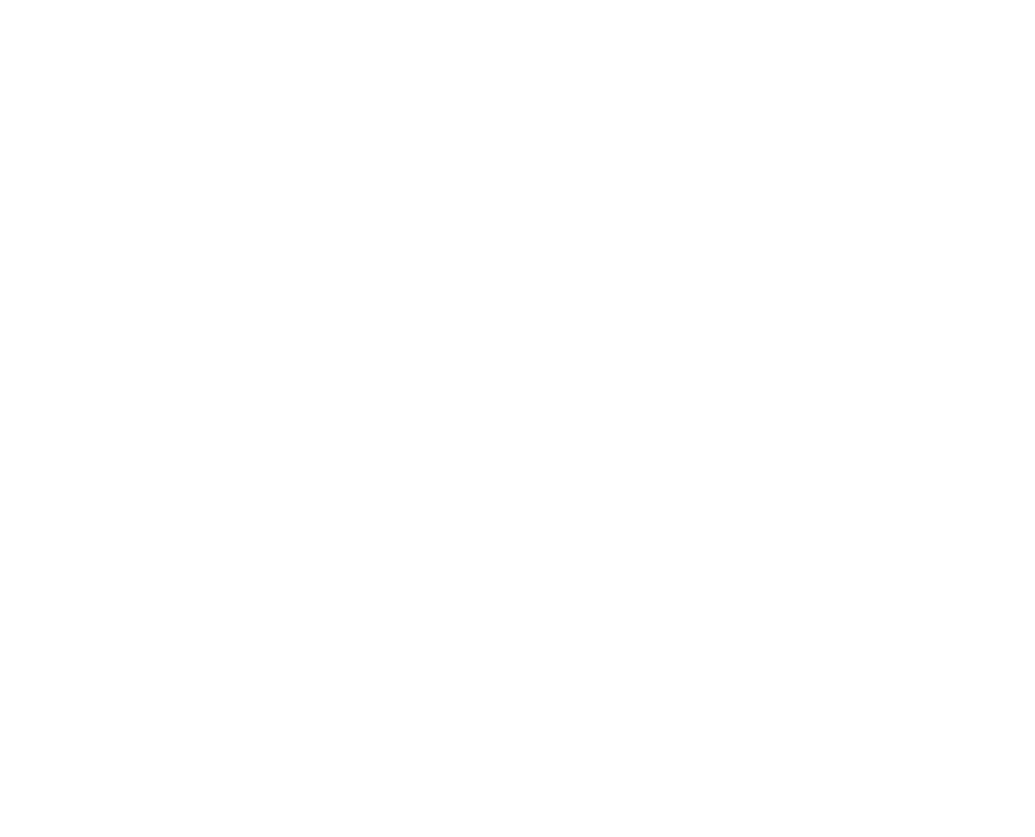
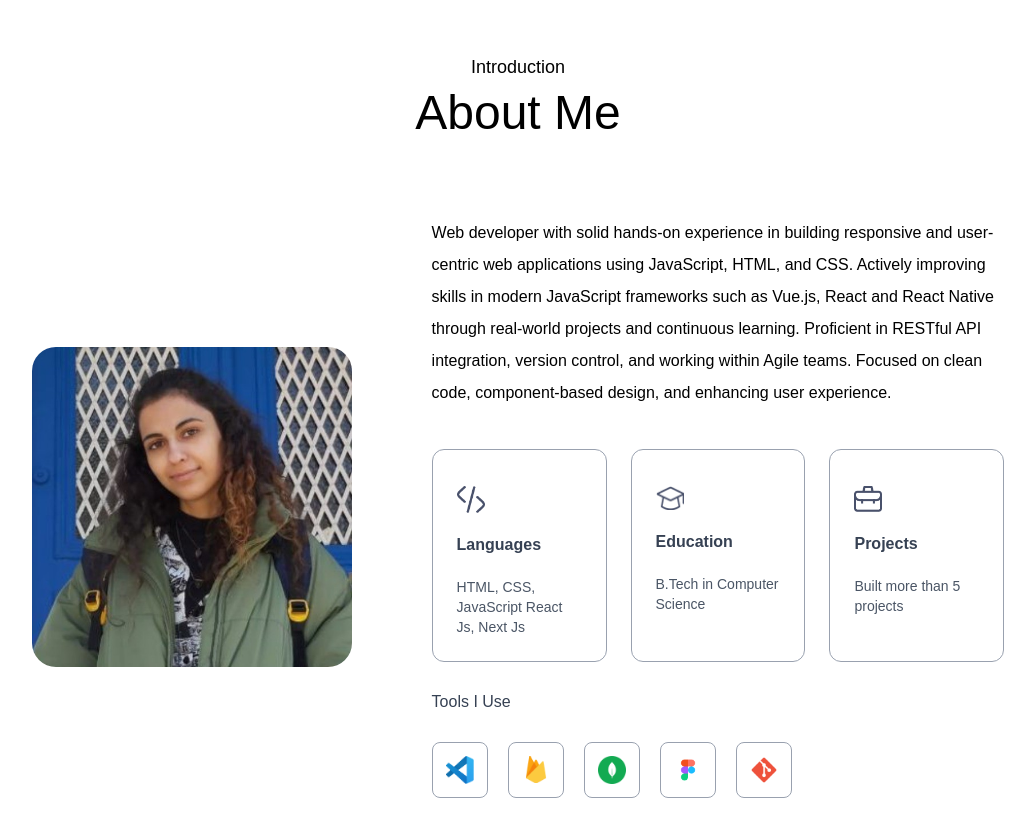
Before and after one commit to Ebrutokgoz/portfolio, a Next.js app: page / in a window 1280 px wide. Shown: the part 787-1624 px from the top of the page, without its empty margins (122-1157 px from the left). Before the commit the page ends 800 px from the top, so only its background shows below. Built offline with nearby package versions, Linux system fonts and the light colour scheme; a web font is replaced by a local one.

Commit message:
Create about me section

```diff
--- /dev/null
+++ b/app/components/AboutMe.jsx
@@ -0,0 +1,55 @@
+import React from "react";
+import Image from "next/image";
+import { assets, infoList, toolsData } from "@/assets/assets";
+
+const AboutMe = () => {
+  return (
+    <div id="about" className="w-full px-[12%] py-10 scroll-mt-20">
+      <h4 className="text-center mb-2 text-lg font-Ovo">Introduction</h4>
+      <h2 className="text-center text-5xl font-Ovo">About Me</h2>
+      <div className="flex w-full flex-col lg:flex-row items-center gap-20 my-20">
+        <div className="w-64 sm:w-80 rounded-3xl max-w-none">
+          <Image className="w-full rounded-3xl" src={assets.user_image} alt="photo" />
+        </div>
+        <div className="flex-1">
+          <p className="mb-10 max-w-2xl font-Ovo">
+            Web developer with solid hands-on experience in building responsive and user-centric web applications using
+            JavaScript, HTML, and CSS. Actively improving skills in modern JavaScript frameworks such as Vue.js, React
+            and React Native through real-world projects and continuous learning. Proficient in RESTful API integration,
+            version control, and working within Agile teams. Focused on clean code, component-based design, and
+            enhancing user experience.
+          </p>
+          <ul className="grid grid-cols-1 sm:grid-cols-3 gap-6 max-w-2xl">
+            {infoList.map(({ icon, iconDark, title, description }, index) => (
+              <li
+                className="border-[0.5px] border-gray-400 rounded-xl p-6 cursor-pointer
+              hover:bg-amber-200 hover:-translate-y-1 duration-500 hover:shadow-black"
+                key={index}
+              >
+                <Image className="w-7 mt-3" src={icon} alt={title} />
+                <h3 className="my-4 font-semibold text-gray-700">{title}</h3>
+                <p className="text-gray-600 text-sm">{description}</p>
+              </li>
+            ))}
+          </ul>
+
+          <h4 className="my-6 text-gray-700 font-Ovo">Tools I Use</h4>
+          <ul className="flex items-center gap-3 sm:gap-5">
+            {toolsData.map((tool, index) => (
+              <li
+                className="flex items-center justify-center
+              w-12 sm:w-14 aspect-square border border-gray-400 rounded-lg
+              cursor-pointer hover:-translate-y-1 duration-500"
+                key={index}
+              >
+                <Image className="w-5 sm:w-7" src={tool} alt="Tool" />
+              </li>
+            ))}
+          </ul>
+        </div>
+      </div>
+    </div>
+  );
+};
+
+export default AboutMe;
--- a/app/layout.js
+++ b/app/layout.js
@@ -20,7 +20,7 @@
 
 export default function RootLayout({ children }) {
   return (
-    <html lang="en">
+    <html lang="en" className="scroll-smooth">
       <body className={`${outfit.className} ${ovo.className}  leading-8 overflow-x-hidden`}>{children}</body>
     </html>
   );
--- a/app/page.js
+++ b/app/page.js
@@ -1,12 +1,14 @@
 "use client";
 import Navbar from "./components/Navbar";
 import Hero from "./components/Hero";
+import AboutMe from "./components/AboutMe";
 
 export default function Home() {
   return (
     <>
       <Navbar />
       <Hero />
+      <AboutMe />
     </>
   );
 }
--- a/tailwind.config.mjs
+++ b/tailwind.config.mjs
@@ -15,6 +15,10 @@
         Outfit: ["Outfit", "sans-serif"],
         Ovo: ["Ovo", "serif"],
       },
+      boxShadow: {
+        black: "4px 4px 0 #000",
+        white: "4px 4px 0 #fff",
+      },
     },
   },
   plugins: [],
```
